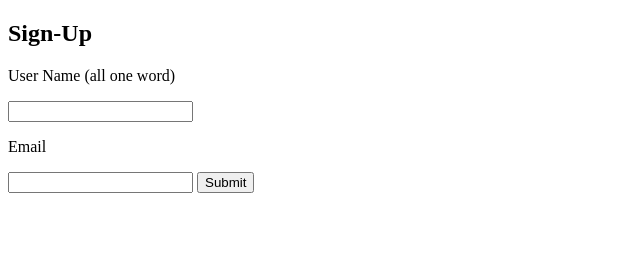
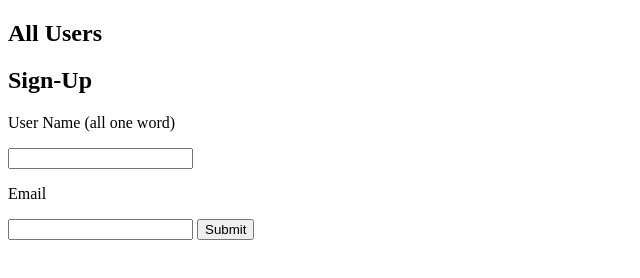
Before and after one commit to lynetteduran/Flashy, a website: page views/index.html in a window 1280 px wide. Shown: the whole page, without its empty margins (0-640 px from the left). Drawn offline with nearby package versions, Linux system fonts and the light colour scheme.

Commit message:
adds div to populate all users upon user index GET success

```diff
--- a/views/index.html
+++ b/views/index.html
@@ -11,6 +11,9 @@
   </head>
 
   <body>
+    <h2>All Users</h2>
+    <div id="users">
+    </div>
     <h2>Sign-Up</h2>
     <form method="POST" id="userCreate" action="/api/users">
       <p>User Name (all one word)</p>
```
